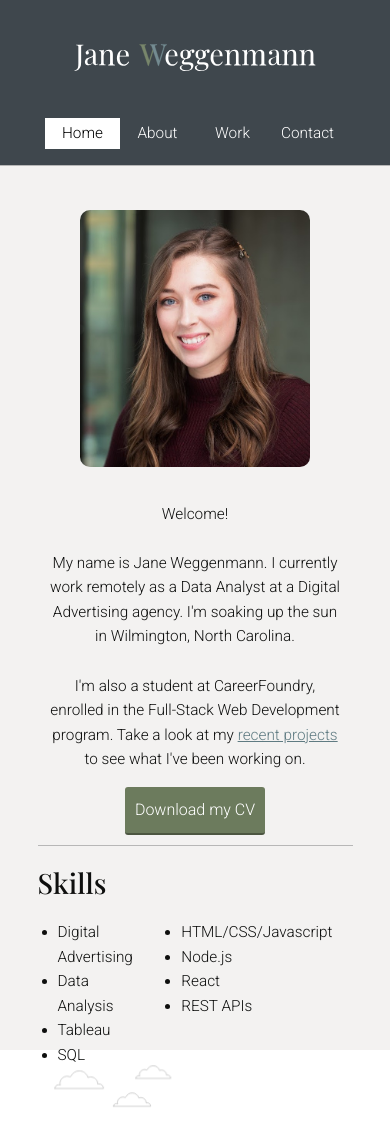
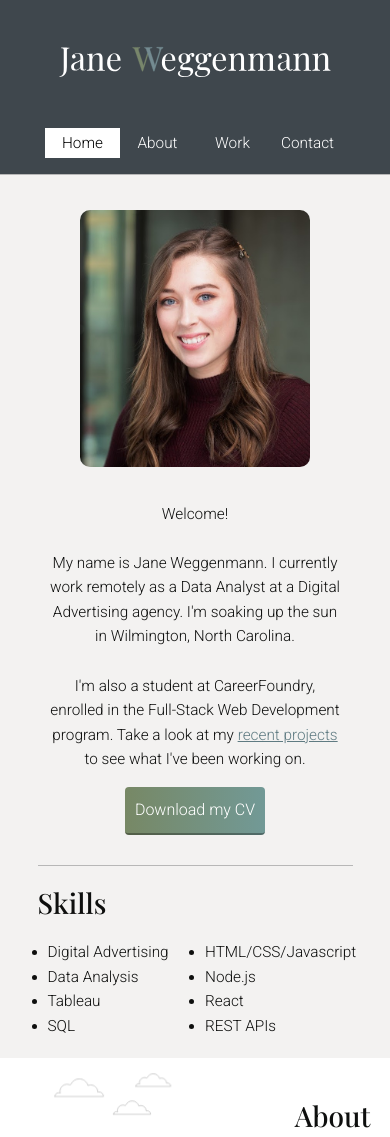
Before and after one commit to janeweggenmann/portfolio, a plain HTML site: page index.html in a window 390 px wide. Shown: the top 1137 px of the page. Drawn offline with nearby package versions, Linux system fonts and the light colour scheme; a web font is replaced by a local one.

Commit message:
Updated responsive styling

```diff
--- a/css/styles.css
+++ b/css/styles.css
@@ -84,8 +84,6 @@ a:focus {
 
 button:hover,
 button:focus,
-.home__cv-button:hover,
-.home__cv-button:focus,
 .button__secondary:hover,
 .button__secondary:focus {
   cursor: pointer;
@@ -93,7 +91,6 @@ button:focus,
 }
 
 button,
-.home__cv-button,
 .button__secondary,
 input[type="submit"] {
   border: none;
@@ -108,10 +105,30 @@ input[type="submit"] {
   transition: 0.2s opacity;
 }
 
-.error-message {
-  color: red;
-  font-size: 0.8em;
+.home__cv-button {
+  border: none;
+  display: inline-block;
+  font-family: inherit;
+  color: white;
+  text-decoration: none;
+  padding: 10px;
+  border-radius: 4px;
+  border-bottom: 2px solid rgba(0, 0, 0, 0.3);
+  background-image: linear-gradient(to right, #778865, #6fa2af, #35597a);
+  background-size: 300% 100%;
+  cursor: pointer;
+  -o-transition: all .4s ease-in-out;
+  -webkit-transition: all .4s ease-in-out;
+  transition: all .4s ease-in-out;
 }
+
+.home__cv-button:hover {
+  background-position: 100% 0;
+  -o-transition: all .4s ease-in-out;
+  -webkit-transition: all .4s ease-in-out;
+  transition: all .4s ease-in-out;
+}
+
 
 /* Universal page settings */
 
@@ -248,11 +265,13 @@ input[type="submit"] {
 
 .about__cloud {
   height: 100px;
+  width: 100%;
+  display: inline-block;
+  position: relative;
 }
 
 .cloud-img {
   position: absolute;
-  width: 70%;
   z-index: -1;
 }
 
@@ -369,7 +388,7 @@ input[type="submit"] {
   }
   .home-page{
     padding-top: 200px;
-    height: 1050px;
+    min-height: 1050px;
   }
   .profile__portrait {
     float: none;
@@ -379,34 +398,48 @@ input[type="submit"] {
   .profile {
     text-align: center;
     flex-direction: column;
-    padding-bottom: 0;
+    padding-bottom: 20px;
   }
   .projects-grid {
     grid-template-columns: 1fr;
   }
   .experience-list {
-    padding: 0px 20px;
+    padding: 0px 10px;
     margin: 0 auto;
     justify-content: space-between;
+    width: 50%;
   }
-  .about__sf-image {
+  .about__cloud {
+    height: 20px;
+  }
+  .about__bridge {
     width: 100%;
     padding-top: 0;
   }
-  .cloud-img {
-    width: 90%;
+  .about-page {
+    height: 720px;
+  }
+  .work-links {
+    display: flex;
+    flex-direction: column;
+  }
+  .second-work-link {
+    padding-left: 0px;
   }
   .contact-wrapper {
     width: 90%;
+  }
+  .page-footer {
+    height: 100px;
+  }
+  .footer-logo {
+    width: 80px;
   }
 }
 
 @media (min-width: 551px) and (max-width: 991.98px) {
   .projects-grid {
     grid-template-columns: 1fr;
-  }
-  .cloud-img {
-    width: 90%;
   }
 }
 
@@ -426,6 +459,7 @@ input[type="submit"] {
     align-items: center;
     max-width: 100%;
     margin: 0 auto;
+    padding: 20px 20px 0px;
   }
   .page-header__item{
     flex: none;
@@ -434,7 +468,7 @@ input[type="submit"] {
     padding: 0;
   }
   .header-logo {
-    width: 400px;
+    width: 450px;
   }
   h1 {
     font-size: 28px;
--- a/index.html
+++ b/index.html
@@ -49,7 +49,7 @@
 					I'm also a student at CareerFoundry, enrolled in the Full-Stack Web Development program. Take a look at my <a
 						href="#work" class="home__code-link">recent projects</a> to see what I've been working on.
 				</p>
-				<a href="files/Weggenmann0921.pdf" class="home__cv-button" target="_blank" download>Download my CV</a>
+				<a href="files/Weggenmann0921.pdf" class="home__cv-button" target="_blank">Download my CV</a>
 			</div>
 		</div>
 		<div class="experience-section">
@@ -74,7 +74,7 @@
 
 	<div class="about-page" id="about">
 		<div class="about__cloud">
-			<svg class="cloud-img" version="1.1" id="BACKGROUND" xmlns="http://www.w3.org/2000/svg"
+			<svg class="cloud-img" width="100%" version="1.1" id="BACKGROUND" xmlns="http://www.w3.org/2000/svg"
 				xmlns:xlink="http://www.w3.org/1999/xlink" x="0px" y="0px" viewBox="0 0 549 169"
 				style="enable-background:new 0 0 549 169;" xml:space="preserve">
 				<style type="text/css">
@@ -329,9 +329,11 @@
 							(TDD) technique. Users can view upcoming events in different cities, which are fetched from the Google
 							Calendar API.
 						</p>
+						<div class="work-links">
 							<a href="https://github.com/janeweggenmann/meet" target="_blank">View on GitHub</a>
 							<a class="second-work-link" href="https://janeweggenmann.github.io/meet/" target="_blank">MeetUp
 								Application</a>
+						</div>
 					</div>
 				</div>
 				<div class="projects-grid__item">
@@ -345,9 +347,11 @@
 							JavaScript. This Pokédex loads data from an external Pokemon API. Users can click on a Pokemon to view
 							more information about the Pokemon, or search in the search bar.
 						</p>
+						<div class="work-links">
 							<a href="https://github.com/janeweggenmann/pokedex" target="_blank">View on GitHub</a>
 							<a class="second-work-link" href="https://janeweggenmann.github.io/pokedex/" target="_blank">Pokédex
 								Website</a>
+						</div>
 					</div>
 				</div>
 				<div class="projects-grid__item">
@@ -376,9 +380,11 @@
 							relies
 							on the server-side REST API and database I created.
 						</p>
+						<div class="work-links">
 							<a href="https://github.com/janeweggenmann/cinemAPI-client" target="_blank">View on GitHub</a>
 							<a class="second-work-link" href="https://cinemapi-weggenmann.netlify.app" target="_blank">CinemAPI
 								Website</a>
+						</div>
 					</div>
 				</div>
 
```
Lines whose indentation alone changed are shown as unchanged.
